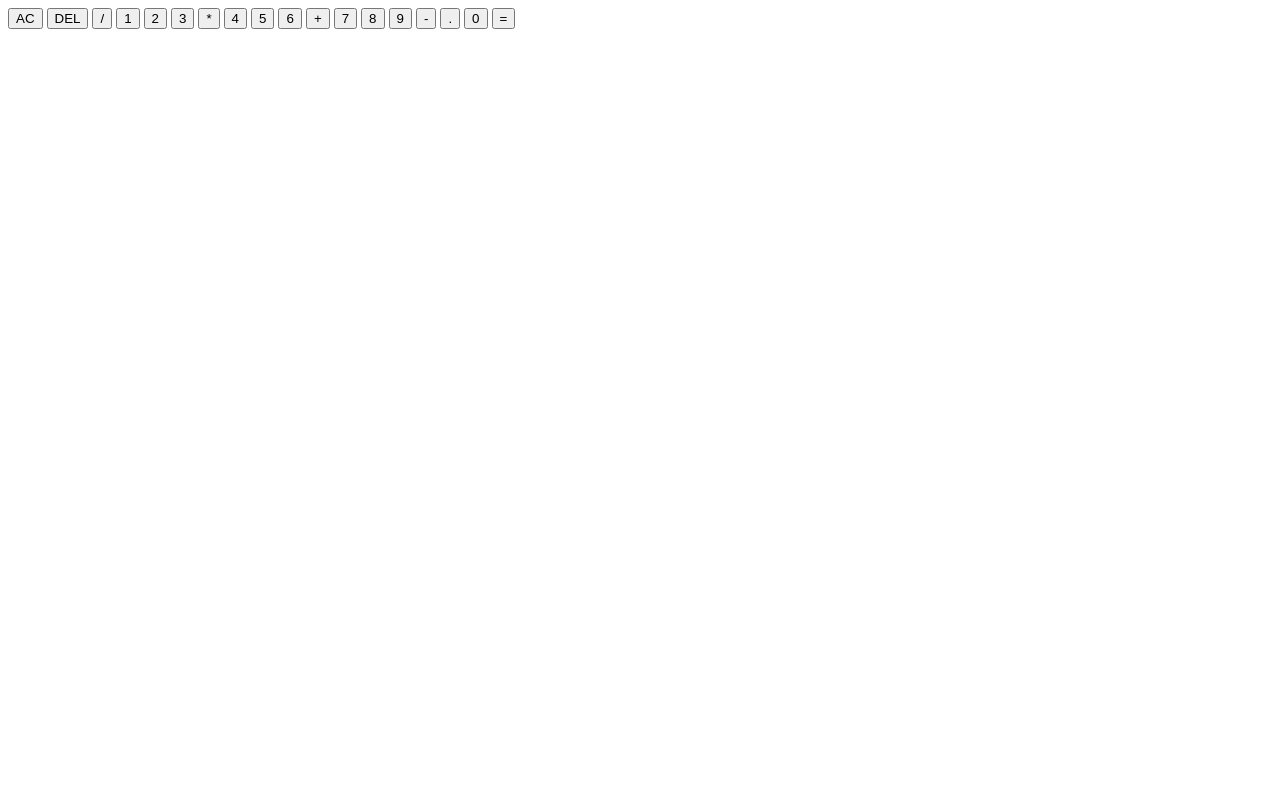
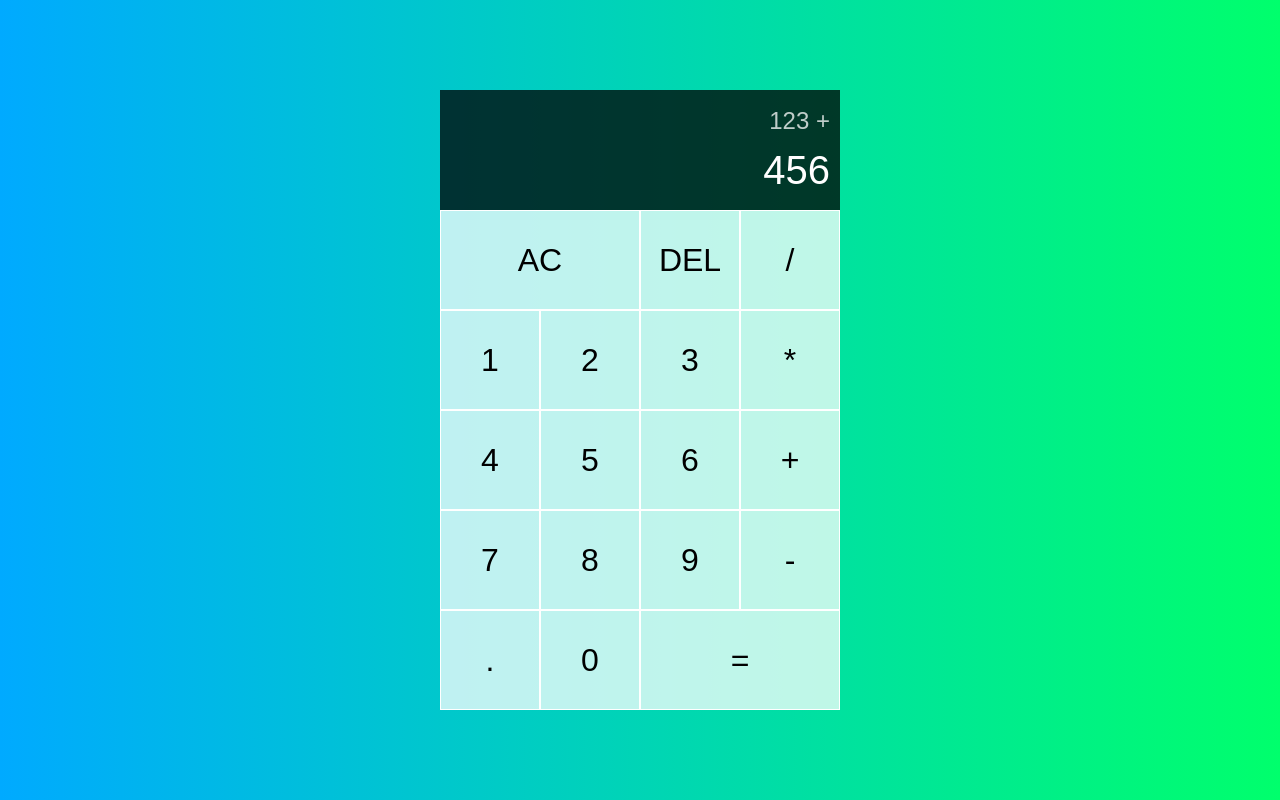
Before and after one commit to aneeshkodali/calculator, a plain HTML site: page index.html in a window 1280 px wide. Drawn offline with Linux system fonts and the light colour scheme.

Commit message:
Add CSS Styling

```diff
--- a/index.html
+++ b/index.html
@@ -7,8 +7,14 @@
 
     <!--link to CSS stylesheet-->
     <link rel="stylesheet" href="styles.css">
+
+    <!--link to font-->
+    <link href="https://fonts.googleapis.com/css2?family=Varela+Round&display=swap" rel="stylesheet">
+
+
     <!--link to JS script (defer=js loads AFTER page)-->
     <script src="script.js" defer></script>
+
 </head>
 <body>
     <div class="calculator-grid">
@@ -16,9 +22,9 @@
         <!--output screen-->
         <div class="output">
             <!--top part: calculation so far-->
-            <div class="previous-operand"></div>
+            <div class="previous-operand">123 +</div>
             <!--bottom part: current number entered-->
-            <div class="current-operand"></div>
+            <div class="current-operand">456</div>
         </div>
         <!--add "all clear" button (takes up twice as much space)-->
         <button class="span-two">AC</button>
--- a/styles.css
+++ b/styles.css
@@ -0,0 +1,74 @@
+*, *::before, *::after {
+    /*make easier to size elements*/
+    box-sizing: border-box;
+    font-family: 'Valera Rounded', sans-serif;
+    font-weight: normal;
+}
+
+/*style background*/
+body {
+    /*background fills whole screen*/
+    padding: 0;
+    margin: 0;
+    background: linear-gradient(to right, #00AAFF, #00FF6C); /* apply background */
+}
+
+/*style calculator grid*/
+.calculator-grid {
+    display: grid;
+    justify-content: center;
+    align-content: center; /* align entire grid content to center, not the grid elements themselves (align-items)*/
+    min-height: 100vh; /*fill 100% of height all the time*/
+
+    grid-template-columns: repeat(4, 100px); /*column setup - 4 columns, each 100px wide*/
+    grid-template-rows: minmax(120px, auto) repeat(5, 100px); /*row setup - at least 120px tall, at max - as large as is needed*/
+    /*5 rows, each 100px tall*/
+}
+
+/*position buttons*/
+.calculator-grid > button {
+    cursor: pointer; /*upon hover, change cursor pointer*/
+    font-size: 2rem; /*larger than normal font*/
+    border: 1px solid white;
+    outline: none; /*probably not needed (done by browser by default)*/
+    background-color: rgba(255, 255, 255, .75);
+}
+
+/*change button when hover*/
+.calculator-grid > button:hover {
+    background-color: rgba(255, 255, 255, .9);
+}
+
+/*make some buttons take up twice the space of a normal button (AC and =)*/
+.span-two {
+    grid-column: span 2;
+}
+
+/*style the output element (screen)*/
+.output {
+    grid-column: 1 / -1; /*spand the entire width of the container*/
+    background-color: rgba(0, 0, 0, .75);
+
+
+    display: flex;
+    align-items: flex-end;
+    justify-content: space-around;
+    flex-direction: column;
+    padding: 10px;
+
+    /*wrap number (breaks to new line)*/
+    word-wrap: break-word;
+    word-break: break-all;
+}
+
+/*style previous operation (top half) portion of output*/
+.output .previous-operand {
+    color: rgba(255, 255, 255, .75);
+    font-size: 1.5rem;
+}
+
+/*style current operation (bottom half) portion of output*/
+.output .current-operand {
+    color: white;
+    font-size: 2.5rem;
+}
```
